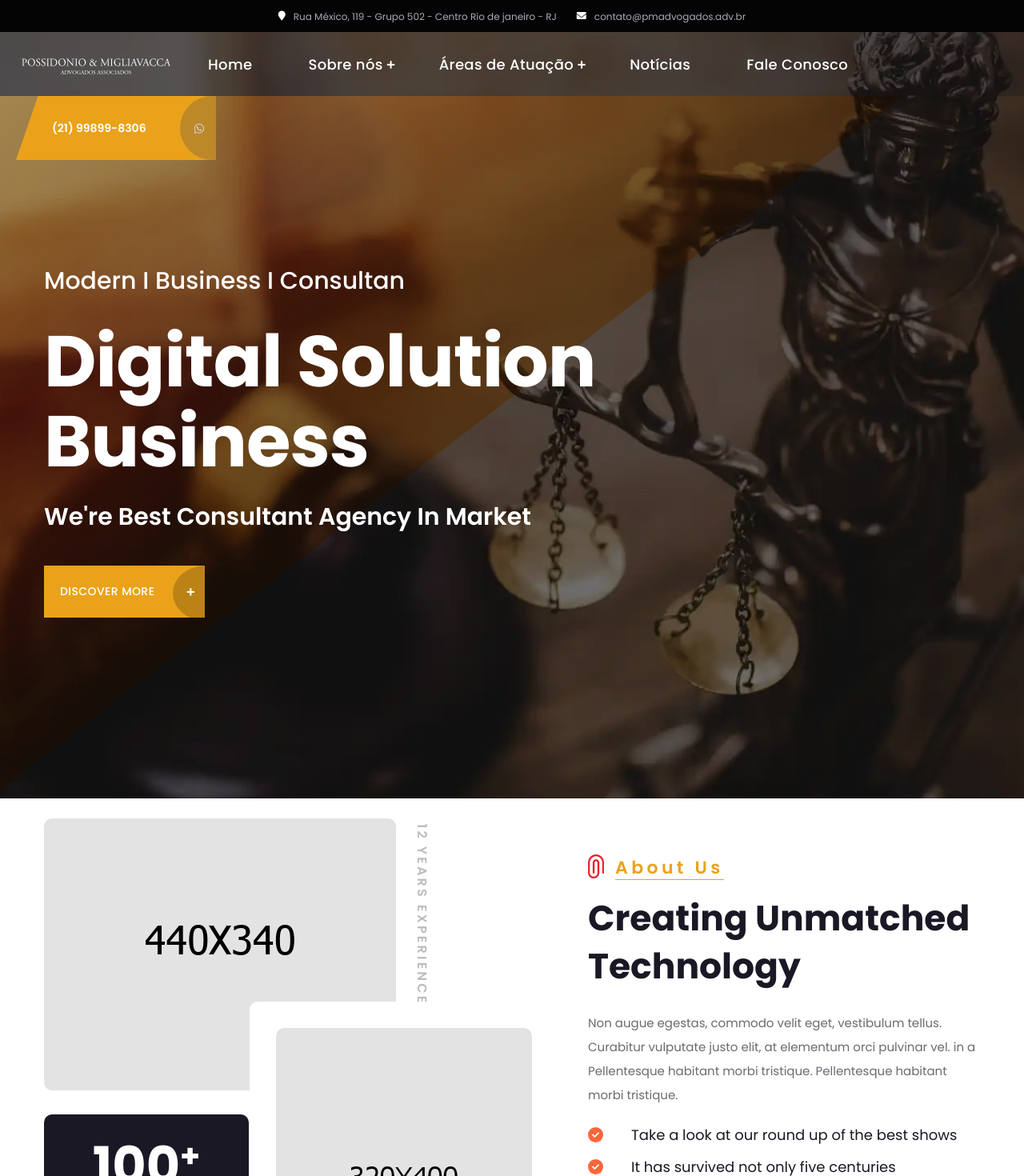
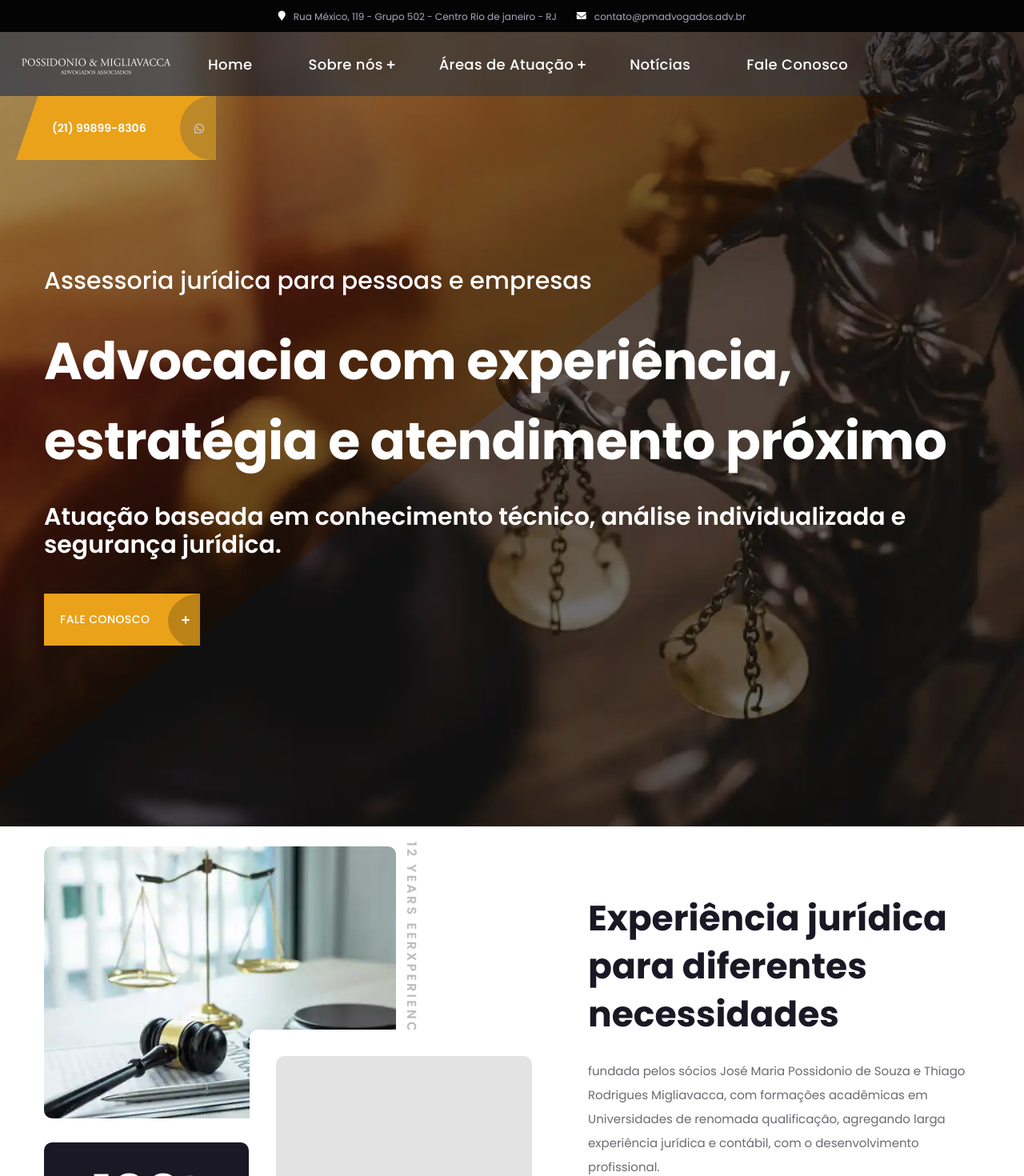
Before and after one commit to reinaldo-smbr/pm-advogados2, a Next.js app: page / in a window 1280 px wide. Shown: the top 1470 px of the page at 80% size. Built offline with nearby package versions, Linux system fonts and the light colour scheme.

Commit message:
ajustes banner e inicio do ajuste do conteudo da pagina inicial

```diff
--- a/components/layout/Menu.tsx
+++ b/components/layout/Menu.tsx
@@ -22,13 +22,16 @@ export default function Menu() {
           <Link href="#">Áreas de Atuação</Link>
           <ul className="sub-menu">
             <li>
-              <Link href="/direito-trabalhista">Direito Trabalhista</Link>
+              <Link href="/direito-trabalhista">Direito do consumidor</Link>
             </li>
             <li>
-              <Link href="/direito-previdenciario">Direito Previdenciário</Link>
+              <Link href="/direito-previdenciario">Inventário - Judicial ou Extrajudicial</Link>
             </li>
             <li>
-              <Link href="/servicos/direito-trabalhista">Direito Previdenciário</Link>
+              <Link href="/servicos/direito-trabalhista">Direito securitário</Link>
+            </li>
+            <li>
+              <Link href="/servicos/direito-trabalhista">Direito Civil</Link>
             </li>
           </ul>
         </li>
--- a/components/layout/footer/Footer1.tsx
+++ b/components/layout/footer/Footer1.tsx
@@ -59,9 +59,6 @@ export default function Footer1() {
                         </li>
                         <li>
                         <Link href="services">Direito securitário</Link>
-                        </li>
-                        <li>
-                        <Link href="about">Direito imobiliário</Link>
                         </li>
                         <li>
                         <Link href="about">Direito Civil</Link>
--- a/components/sections/home1/About.tsx
+++ b/components/sections/home1/About.tsx
@@ -14,11 +14,11 @@ export default function About() {
                   data-wow-duration="2500ms"
                 >
                   <img
-                    src="assets/images/resources/about-one-img-1.jpg"
+                    src="assets/images/about/just_01.webp"
 
                   />
                   <div className="about-one__experience-text">
-                    <p>12 years Experience</p>
+                    <p>12 years Eerxperience</p>
                   </div>
                   <div className="about-one__img-box">
                     <div className="about-one__img-2">
@@ -54,24 +54,14 @@ export default function About() {
               <div className="about-one__right">
                 <div className="section-title text-left">
                   <div className="section-title__tagline-box">
-                    <div className="section-title__tagline-icon">
-                      <img
-                        src="assets/images/icon/section-title-icon.png"
-
-                      />
-                    </div>
-                    <p className="section-title__tagline">About Us</p>
                   </div>
                   <h2 className="section-title__title">
-                    Creating Unmatched
-                    <br /> Technology
+                    Experiência jurídica para diferentes necessidades
                   </h2>
                 </div>
                 <p className="about-one__text">
-                  Non augue egestas, commodo velit eget, vestibulum tellus.
-                  Curabitur vulputate justo elit, at elementum orci pulvinar
-                  vel. in a Pellentesque habitant morbi tristique. Pellentesque
-                  habitant morbi tristique.
+                  fundada pelos sócios José Maria Possidonio de Souza e Thiago Rodrigues Migliavacca, com formações acadêmicas em Universidades de renomada qualificação, agregando larga experiência jurídica e contábil,
+com o desenvolvimento profissional.
                 </p>
                 <ul className="about-one__points list-unstyled">
                   <li>
--- a/components/sections/home1/Banner.tsx
+++ b/components/sections/home1/Banner.tsx
@@ -59,17 +59,17 @@ export default function Banner() {
               <div className="container">
                 <div className="main-slider__content">
                   <p className="main-slider__sub-title">
-                    Modern I Business I Consultan
+                    Assessoria jurídica para pessoas e empresas
                   </p>
                   <h2 className="main-slider__title">
-                    Digital Solution <br /> Business
+                    Advocacia com experiência, estratégia e atendimento próximo
                   </h2>
                   <p className="main-slider__text">
-                    We're Best Consultant Agency In Market
+                    Atuação baseada em conhecimento técnico, análise individualizada e segurança jurídica.
                   </p>
                   <div className="main-slider__btn-box">
                     <a href="about" className="thm-btn main-slider__btn">
-                      Discover More
+                      Fale Conosco
                       <span className="fa fa-plus" />
                     </a>
                   </div>
```
Also changed, not shown: public/assets/css/zeena.css, public/assets/images/about/just_01.webp (added).
